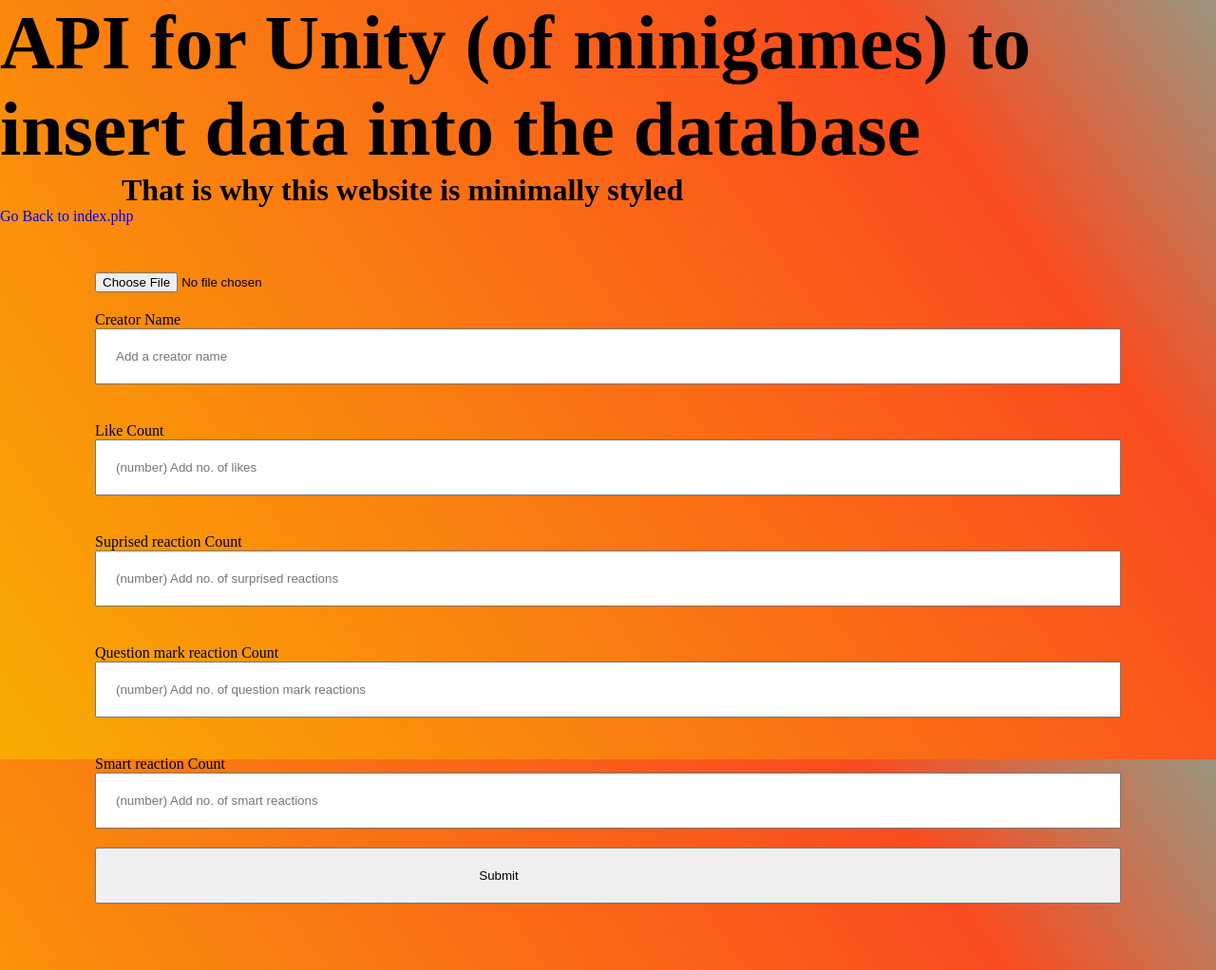
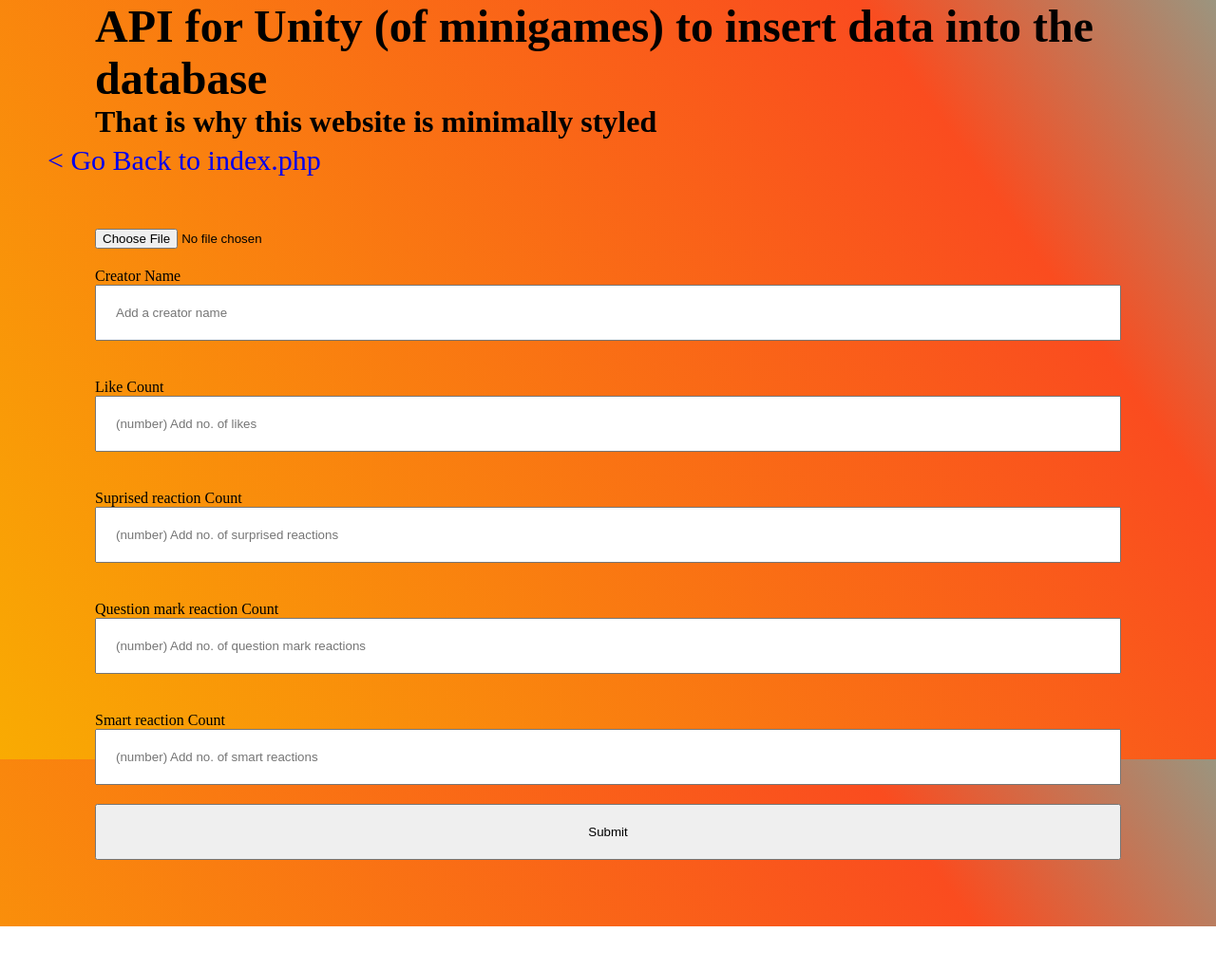
Before and after one commit to itstimcoding/sp4-gp8, a PHP site: page /hidden_creation_input_GPJIm9FcqCeEgpHksxUs3Op.php in a window 1280 px wide. Shown: the whole page at 95% size. After the commit the page ends 976 px from the top, so only its background shows below. Run offline with PHP 8.4, Linux system fonts and the light colour scheme; data that the repository does not hold is empty; some web fonts are replaced.

Commit message:
fixed css stuff

```diff
--- a/back-up.php
+++ b/back-up.php
@@ -10,8 +10,6 @@
         // }, "json" );
         // portion of page only reloads if new data avaliable
         // interval credits : https://crunchify.com/how-to-refresh-div-content-without-reloading-page-using-jquery-and-ajax/
-
-
 
 
 
--- a/controller/save_new_creation.php
+++ b/controller/save_new_creation.php
@@ -41,7 +41,7 @@ if ($_SERVER['REQUEST_METHOD']=='POST') {
     mysqli_close($dbcon); //close database connection once all required sql statements are run
 
     if($status==true && $status_to_save_image==true){
-        header("Location: ..hidden_creation_input_GPJIm9FcqCeEgpHksxUs3Op.php?submission=success");
+        header("Location: ../hidden_creation_input_GPJIm9FcqCeEgpHksxUs3Op.php?submission=success");
         exit();
     }else{
         header("Location: ../hidden_creation_input_GPJIm9FcqCeEgpHksxUs3Op.php?submission=failure");
--- a/controller/top3_fetch_data.php
+++ b/controller/top3_fetch_data.php
@@ -39,7 +39,7 @@
     </a>
     <?php } ?>
     <?php if(isset($top3_creations_array[0])){?>
-    <a href="top1" class="noDecoration">
+    <a href="top3" class="noDecoration">
         <div class="top-one top3_indiv">
             <h3 class="h3-placing not-selectable">1</h3>
             <img src="uploads/<?php echo $top3_creations_array[0]['image_url']?>" alt="Top second creation">
--- a/css/styles.css
+++ b/css/styles.css
@@ -92,7 +92,6 @@ background: #555;
 
 .top3_indiv {
     padding:16px 16px 12px 16px;
-    max-width:39.3vh;
     display: flex;
     justify-content: center;
     flex-direction: column;
@@ -102,14 +101,12 @@ background: #555;
     margin-right: 3em;
 }
 
-
-.top-two {
-    height: 100%;
-    width: 100%;
+.top-two, .top-three {
+    max-width: 34vh;
 }
 
 .top3_indiv img {
-    height: 35vh;
+    height: 30vh;
     object-fit:cover;
     object-position: center;
     border-radius: 24px;
@@ -132,6 +129,15 @@ background: #555;
 }
 
 /* styling for first place top  */
+.top-one {
+   width: 25em;
+}
+
+.top-one img {
+    height: 40vh;
+}
+
+
 
 
 .h3-placing{
@@ -158,8 +164,8 @@ background: #555;
 }
 
 .reactions img {
-   height: 60px;
-   width: 60px;
+   height: 40px;
+   width: 40px;
 }
 
 h2 {
@@ -183,6 +189,7 @@ h2 {
     font-family: raleway, sans-serif;
     font-weight: 700;
     margin-top: 30px;
+    color: white;
 }
 
 .recent-creations img {
@@ -216,11 +223,13 @@ h2 {
 
 /* styling for hidden input (api for unity to upload game new creations from the minigames to ) */
 .hidden-h1 {
-    font-size: 5em;
+    font-size: 3em;
+    margin-left: 100px;
 }
 
 .hidden-h2 {
     font-size: 2em;
+    margin-left: 100px;
 }
 .create-creation-form {
     display: flex;
@@ -238,6 +247,13 @@ h2 {
 }
 
 .form-input-wrapper input {
-    padding: 20px 250px 20px 20px;
+    padding: 20px 20px 20px 20px;
     margin-bottom: 20px;
 }
+
+.nav-back {
+    border-radius: 30px;
+    padding: 5px 10px;
+    font-size: 30px;
+    margin-left: 40px;
+}
--- a/hidden_creation_input_GPJIm9FcqCeEgpHksxUs3Op.php
+++ b/hidden_creation_input_GPJIm9FcqCeEgpHksxUs3Op.php
@@ -29,7 +29,7 @@ mysqli_free_result($mysqli_result);
     <h2 class=hidden-h2>That is why this website is minimally styled</h2>
     <div class="nav-back">
         <a href="index.php">
-            <p>Go Back to index.php<p>
+            <p>< Go Back to index.php<p>
         </a>
     </div>
     <div class="create-creation-form">
```
Also changed, not shown: uploads/2023-07-31_1708413566.jpg (added).
